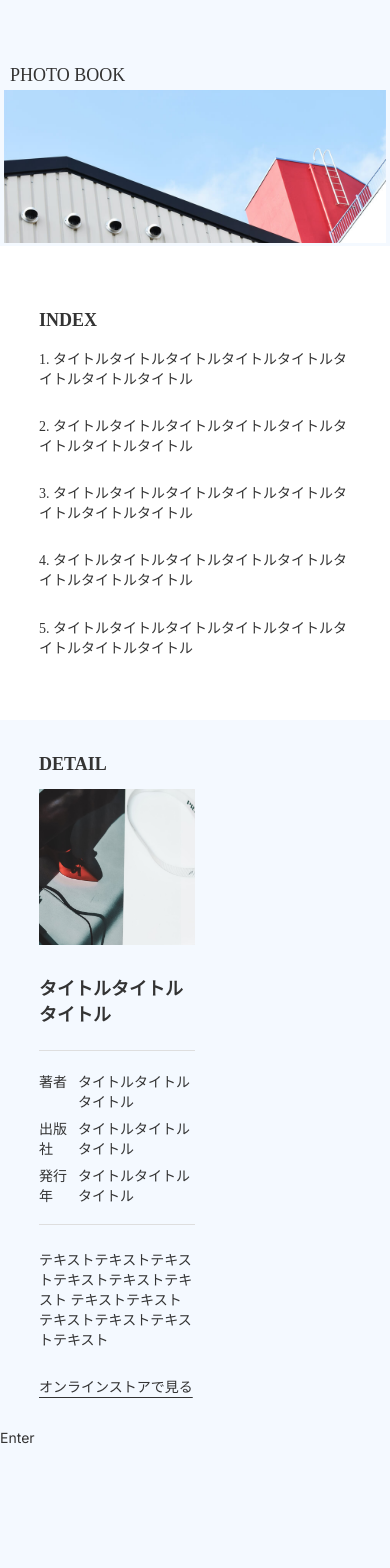
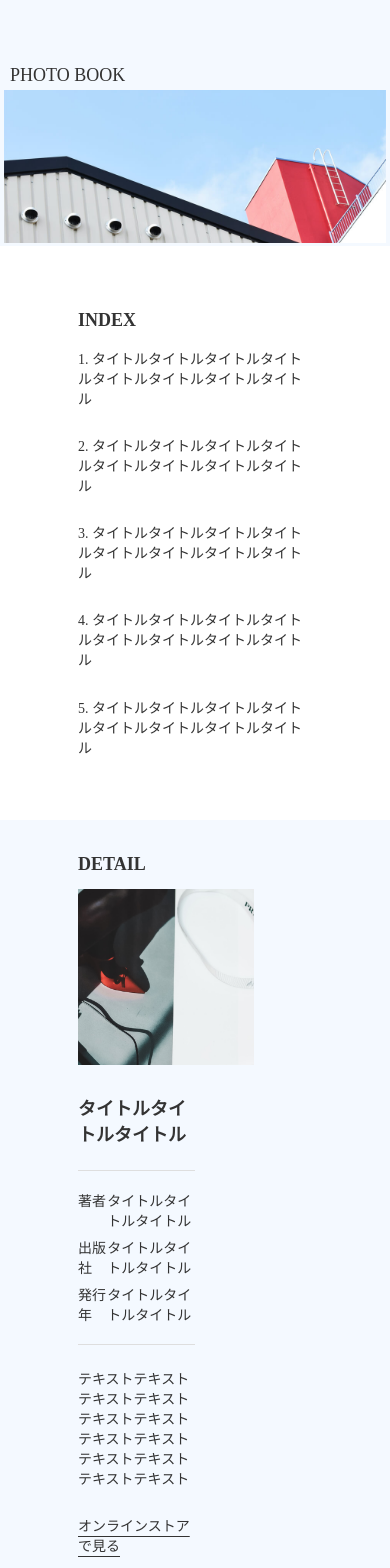
Before and after one commit to tappypuppy/photo-site-1col, a Next.js app: page / in a window 390 px wide. Shown: the top 1568 px of the page. Before the commit the page ends 1446 px from the top, so only its background shows below. Built offline with nearby package versions, Linux system fonts and the light colour scheme; a web font is replaced by a local one.

Commit message:
detailのレスポンシブを変更（途中）

```diff
--- /dev/null
+++ b/src/app/main.module.css
@@ -0,0 +1,5 @@
+.main {
+    display: flex;
+    flex-direction: column;
+    align-items: center;
+}
--- a/src/app/page.tsx
+++ b/src/app/page.tsx
@@ -1,4 +1,4 @@
-import Image from "next/image";
+import styles from "./main.module.css";
 import Header from "../components/Header/Header";
 import Hero from "../components/Hero/Hero";
 import Index from "../components/Index/Index";
@@ -9,12 +9,12 @@ export default function Home() {
   return (
     <div>
       <Header />
-      <main>
+      <main className={styles.main}>
         <Hero />
         <Index />
         <Detail />
-        <Footer />
       </main>
+      <Footer />
     </div>
   );
 }
--- a/src/components/Detail/Detail.module.css
+++ b/src/components/Detail/Detail.module.css
@@ -82,26 +82,34 @@
   text-underline-offset: 0.3rem;
 }
 
+.content_img_sp{
+    display: none;
+}
+
 @media screen and (max-width: 1024px) {
   .detail {
     width: 100%;
   }
 
   .inner {
-    width: 80%;
-    /* align-items: center; */
+    width: 60%;
   }
 
   .contents {
     flex-direction: column;
     width: 50%;
     row-gap: 25px;
-    /* align-items: center; */
+
   }
 
-  .content_img {
-    width: 100%;
+  .content_img_sp {
+    display: block;
+    width: 150%;
     height: auto;
+  }
+
+  .content_img_pc {
+    display: none;
   }
 
   .content_texts {
--- a/src/components/Detail/Detail.tsx
+++ b/src/components/Detail/Detail.tsx
@@ -9,12 +9,19 @@ function Detail() {
         <h2 className={styles.title}>DETAIL</h2>
         <div className={styles.contents}>
           <Image
-            className={styles.content_img}
-            src="/detail_1.png"
+            className={styles.content_img_pc}
+            src="/detail_img_pc.png"
             alt="detail"
             width={270}
             height={270}
           />
+          <Image
+            className={styles.content_img_sp}
+            src="/detail_img_sp.png"
+            alt="detail"
+            width={295}
+            height={295}
+            />
           <div className={styles.content_texts}>
             <h3 className={styles.item_title}>タイトルタイトルタイトル</h3>
             <dl className={styles.content_data}>
--- a/src/components/Index/Index.module.css
+++ b/src/components/Index/Index.module.css
@@ -8,7 +8,7 @@
   }
 
   .inner {
-    width: 80%;
+    width: 60%;
     margin: 30px auto;
     display: flex;
     flex-direction: column;
```
Also changed, not shown: public/detail_img_pc.png (renamed from public/detail_1.png), public/detail_img_sp.png (added).
